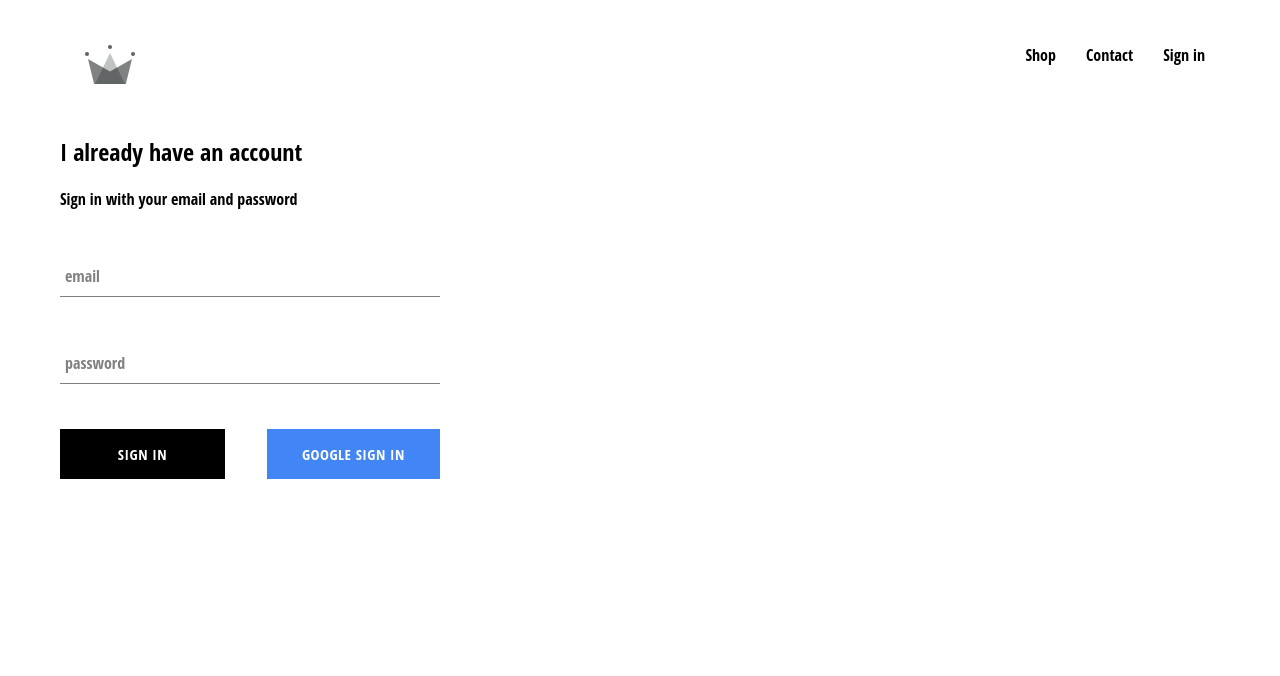
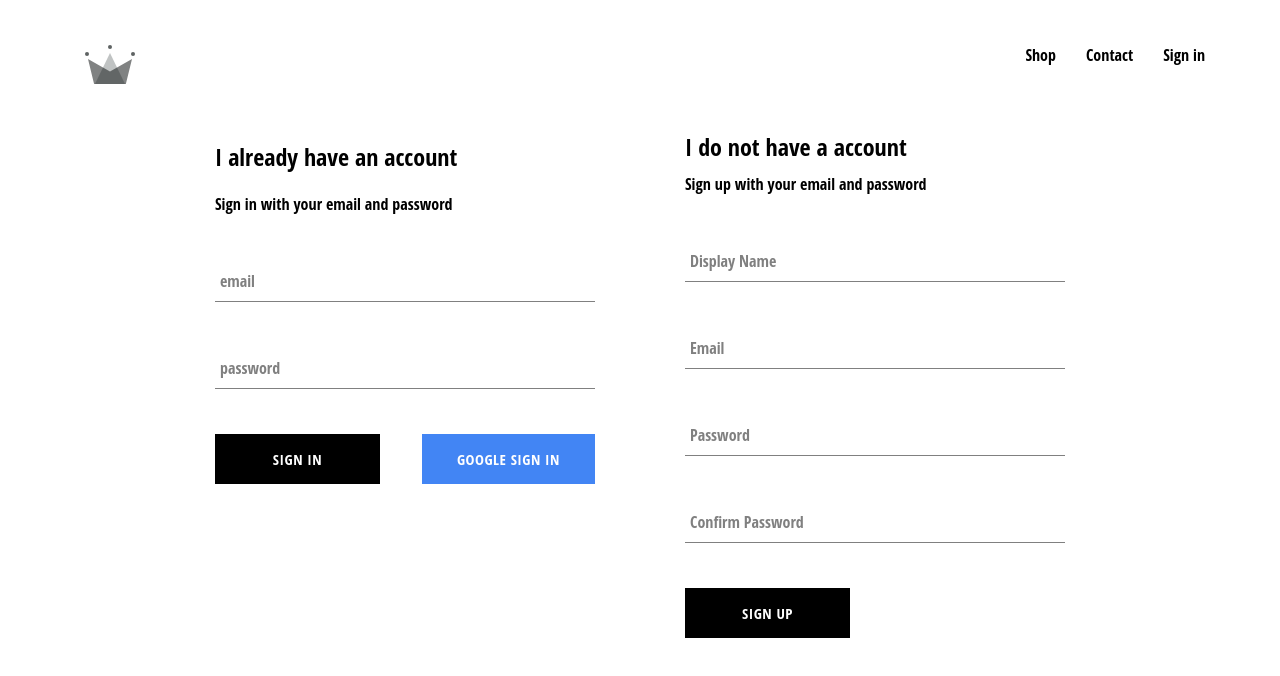
Before and after one commit to mikawang0613/OnlineShop-App, a React (Create React App) app: page /signin in a window 1280 px wide. Shown: the top 676 px of the page. Built offline with nearby package versions, Linux system fonts and the light colour scheme; no server answers.

Commit message:
implemented firebase utils, include ability to store user authenticated info to firebase

```diff
--- a/src/App.js
+++ b/src/App.js
@@ -6,7 +6,7 @@ import Header from "./components/header/header.component";
 import SignInAndSignUpPage from "./pages/sign-in-and-sign-up/sign-in-and-sign-up.component";
 import "./App.css"
 
-import {auth} from "./firebase/firebase.utils";
+import {auth,createUserProfileDocument} from "./firebase/firebase.utils";
 
 class App extends React.Component {
   constructor(){
@@ -19,11 +19,27 @@ class App extends React.Component {
 
   unsubscibeFromAuth = null
 
-  componentDidMount(){
-    this.unsubscibeFromAuth = auth.onAuthStateChanged(user => {
-      this.setState({currentUser:user})
-    })
+  componentDidMount() {
+    this.unsubscribeFromAuth = auth.onAuthStateChanged(async userAuth => {
+      if (userAuth) {
+        const userRef = await createUserProfileDocument(userAuth);
+
+        userRef.onSnapshot(snapShot => {
+          this.setState({
+            currentUser: {
+              id: snapShot.id,
+              ...snapShot.data()
+            }
+          });
+
+          console.log(this.state);
+        });
+      }
+
+      this.setState({ currentUser: userAuth });
+    });
   }
+
 
   componentWillUnmount(){
     this.unsubscibeFromAuth();
--- /dev/null
+++ b/src/components/sign-up/sign-up.component.jsx
@@ -0,0 +1,103 @@
+import React from 'react';
+
+import FormInput from '../form-input/form-input.component';
+import CustomButton from "../custom-button/custom-button.component";
+
+import {auth,createUserProfileDocument} from "../../firebase/firebase.utils";
+
+import "./sign-up.style.scss";
+
+class SignUp extends React.Component {
+    constructor() {
+      super();
+
+      this.state = {
+        displayName: '',
+        email: '',
+        password: '',
+        confirmPassword: ''
+      };
+    }
+
+    handleSubmit = async event => {
+      event.preventDefault();
+
+      const { displayName, email, password, confirmPassword } = this.state;
+
+      if (password !== confirmPassword) {
+        alert("passwords don't match");
+        return;
+      }
+
+      try {
+        const { user } = await auth.createUserWithEmailAndPassword(
+          email,
+          password
+        );
+
+        await createUserProfileDocument(user, { displayName });
+
+        this.setState({
+          displayName: '',
+          email: '',
+          password: '',
+          confirmPassword: ''
+        });
+      } catch (error) {
+        console.error(error);
+      }
+    };
+
+    handleChange = event => {
+      const { name, value } = event.target;
+
+      this.setState({ [name]: value });
+    };
+
+    render() {
+      const { displayName, email, password, confirmPassword } = this.state;
+      return (
+        <div className='sign-up'>
+          <h2 className='title'>I do not have a account</h2>
+          <span>Sign up with your email and password</span>
+          <form className='sign-up-form' onSubmit={this.handleSubmit}>
+            <FormInput
+              type='text'
+              name='displayName'
+              value={displayName}
+              onChange={this.handleChange}
+              label='Display Name'
+              required
+            />
+            <FormInput
+              type='email'
+              name='email'
+              value={email}
+              onChange={this.handleChange}
+              label='Email'
+              required
+            />
+            <FormInput
+              type='password'
+              name='password'
+              value={password}
+              onChange={this.handleChange}
+              label='Password'
+              required
+            />
+            <FormInput
+              type='password'
+              name='confirmPassword'
+              value={confirmPassword}
+              onChange={this.handleChange}
+              label='Confirm Password'
+              required
+            />
+            <CustomButton type='submit'>SIGN UP</CustomButton>
+          </form>
+        </div>
+      );
+    }
+  }
+
+  export default SignUp;
--- /dev/null
+++ b/src/components/sign-up/sign-up.style.scss
@@ -0,0 +1,9 @@
+.sign-up {
+    display: flex;
+    flex-direction: column;
+    width: 380px;
+
+    .title {
+      margin: 10px 0;
+    }
+  }
--- a/src/firebase/firebase.utils.js
+++ b/src/firebase/firebase.utils.js
@@ -11,7 +11,33 @@ const config = {
     appId: "1:943963074155:web:87f0248568180f8461cb2e"
   };
 
-  firebase.initializeApp(config);
+
+firebase.initializeApp(config);
+
+export const createUserProfileDocument = async (userAuth, additionalData) => {
+    if (!userAuth) return;
+
+    const userRef = firestore.doc(`users/${userAuth.uid}`);
+
+    const snapShot = await userRef.get();
+
+    if (!snapShot.exists) {
+      const { displayName, email } = userAuth;
+      const createdAt = new Date();
+      try {
+        await userRef.set({
+          displayName,
+          email,
+          createdAt,
+          ...additionalData
+        });
+      } catch (error) {
+        console.log('error creating user', error.message);
+      }
+    }
+
+    return userRef;
+  };
 
   export const auth = firebase.auth();
   export const firestore = firebase.firestore();
--- a/src/pages/sign-in-and-sign-up/sign-in-and-sign-up.component.jsx
+++ b/src/pages/sign-in-and-sign-up/sign-in-and-sign-up.component.jsx
@@ -1,12 +1,15 @@
 import React from 'react';
 
 import SignIn from "../../components/sign-in/sign-in.component"
+import SignUp from "../../components/sign-up/sign-up.component"
 import "./sign-in-and-sign-up.style.scss";
 
 
 const SignInAndSignUpPage = () => (
-    <SignIn/>
-    // <div className = 'sign-in-and-sign-up'>SIGN IN</div>
+    <div className = "sign-in-and-sign-up">
+         <SignIn/>
+          <SignUp/>
+    </div>
 );
 
 export default SignInAndSignUpPage;
--- a/src/pages/sign-in-and-sign-up/sign-in-and-sign-up.style.scss
+++ b/src/pages/sign-in-and-sign-up/sign-in-and-sign-up.style.scss
@@ -0,0 +1,6 @@
+.sign-in-and-sign-up {
+    width: 850px;
+    display: flex;
+    justify-content: space-between;
+    margin: 30px auto;
+  }
```
Also changed, not shown: 1 other file (tests, documents, lock files or other folders).
